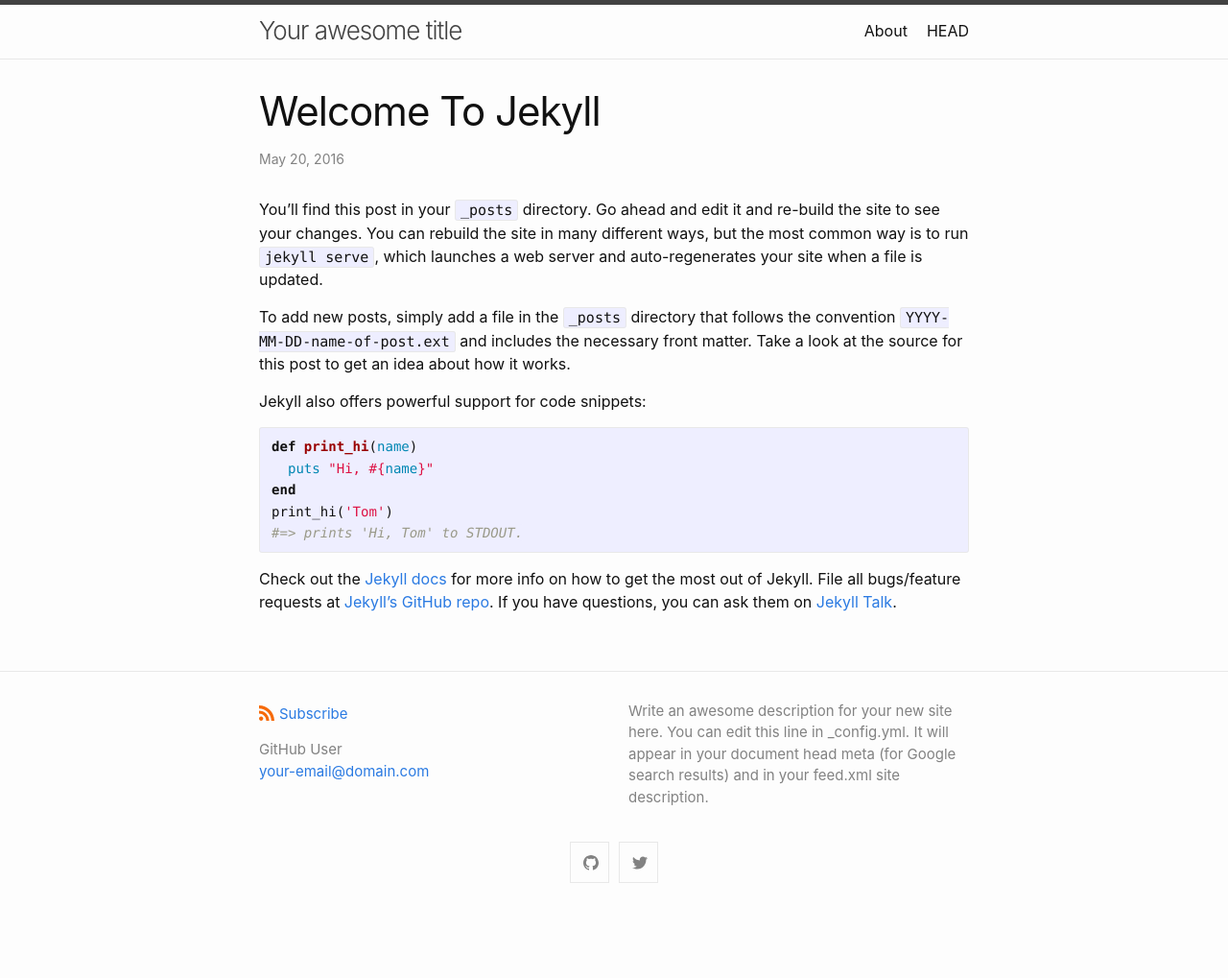
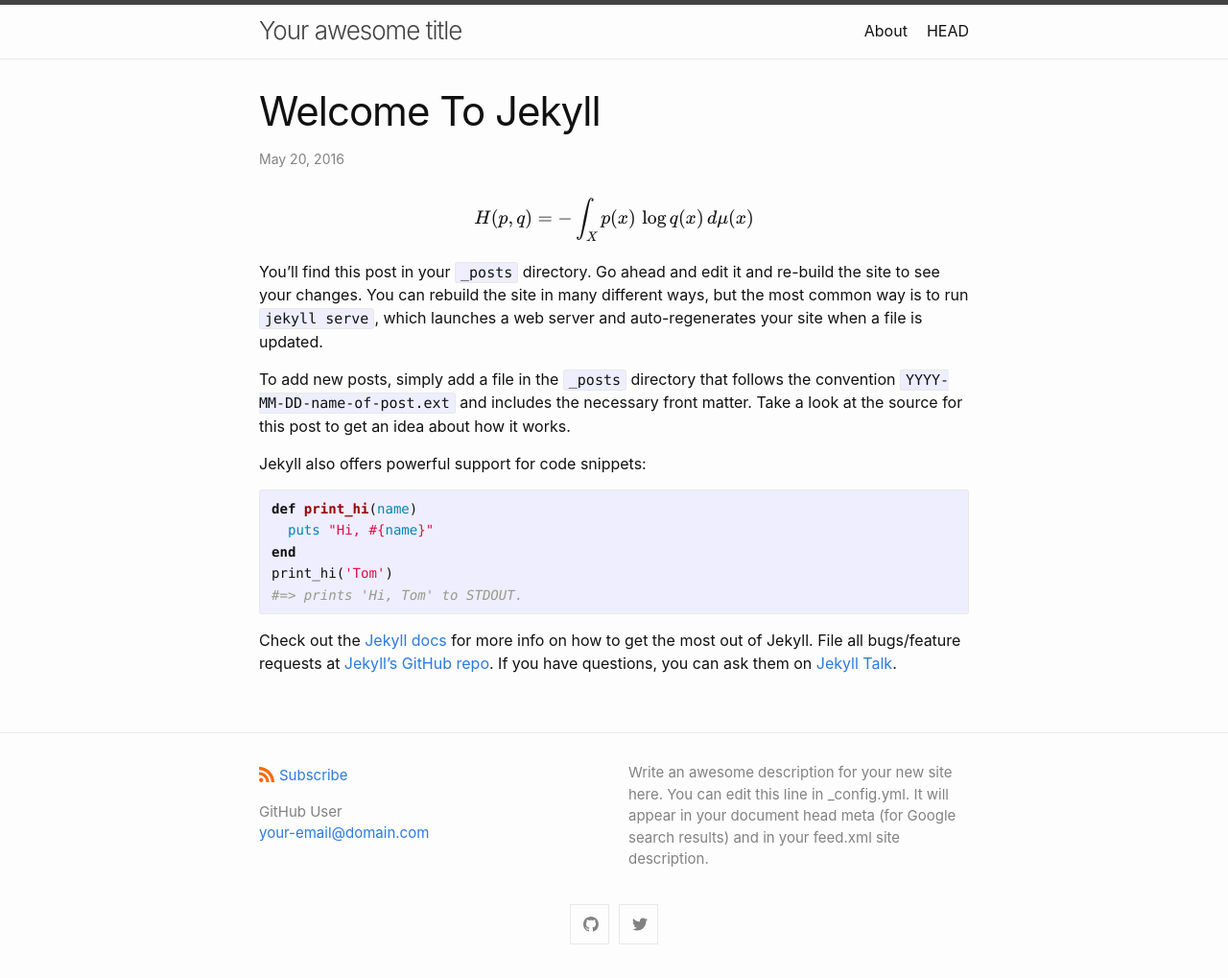
Before and after one commit to Nandan-Kulki/Nandan-Kulki.github.io, a Jekyll site: the page built from _posts/2016-05-20-welcome-to-jekyll.md, in a window 1280 px wide. Shown: the whole page at 96% size. Built offline with Jekyll 4.4.1, drawn with Linux system fonts in a browser that asks for light colours; formulas are drawn with MathJax 3; before the commit the page ends 955 px from its top, so only the background shows below that.

Commit message:
Update 2016-05-20-welcome-to-jekyll.md

```diff
--- a/_posts/2016-05-20-welcome-to-jekyll.md
+++ b/_posts/2016-05-20-welcome-to-jekyll.md
@@ -1,6 +1,7 @@
 ---
 layout: post
 ---
+\\[ H(p,q) = -\int_X p(x)\, \log q(x)\, d\mu(x)\\]
 You’ll find this post in your `_posts` directory. Go ahead and edit it and re-build the site to see your changes. You can rebuild the site in many different ways, but the most common way is to run `jekyll serve`, which launches a web server and auto-regenerates your site when a file is updated.
 
 To add new posts, simply add a file in the `_posts` directory that follows the convention `YYYY-MM-DD-name-of-post.ext` and includes the necessary front matter. Take a look at the source for this post to get an idea about how it works.
```
